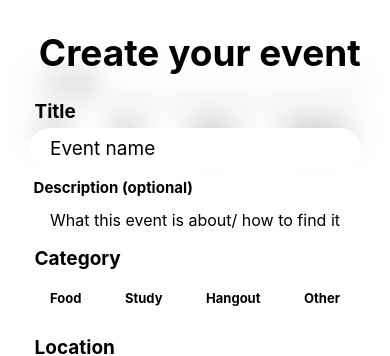
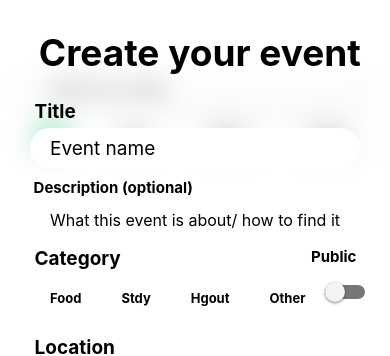
Before and after one commit to TripleC-Map-Social/Map-Social-dev, a React Native app: screen / in a window 390 px wide. Both pictures are taken after typing "Sample" into the empty fields and a click on the button "CREATE EVENT". Shown: the top 356 px of the page. Built offline with nearby package versions, Linux system fonts and the light colour scheme.

Commit message:
public/private switch - create event

```diff
--- a/App.js
+++ b/App.js
@@ -1,7 +1,7 @@
 import { StatusBar } from 'expo-status-bar';
 import {
   StyleSheet, Button, Text, View, SafeAreaView, TextInput, Image, Modal,
-  TouchableOpacity, TouchableWithoutFeedback, Keyboard
+  TouchableOpacity, TouchableWithoutFeedback, Keyboard, Switch
 } from 'react-native';
 import React, { useState } from 'react';
 import MapView, { Callout, Marker } from 'react-native-maps';
@@ -13,7 +13,13 @@ export default function App() {
 
   const [current, setCurrent] = useState('Home');   // navigation
   const [searchText, setSearchText] = useState(''); // search bar
-  const [searchCategory, setSearchCategory] = useState('All'); // search bar
+  // const [searchCategory, setSearchCategory] = useState('All'); // search bar
+  // const [searchTime, setSearchTime] = useState(null); // events within 1 hour, 1 day, 1 week, 1 month, 1 year, all time
+  const [search, setSearch] = useState({
+    text: '',
+    category: 'All',
+    time: null,  // events within 1 hour, 1 day, 1 week, 1 month, 1 year, all time
+  });
   const [poi, setPoi] = useState(null);
 
   const [modalVisible, setModalVisible] = useState(false);
@@ -21,9 +27,14 @@ export default function App() {
     title: '',
     description: '',
     category: '',
+    public: false,
     location: { latitude: 32.88123691352959, longitude: -117.23760781304348 },  // G馆
     datetime: new Date((new Date()).getTime() + 1000 * 2 * 60 * 60),    // 2小时后
   });
+
+  // ----------------- Fake Backend -----------------
+  const [events, setEvents] = useState([]);
+  // ------------------------------------------------
 
   const onPress = (e) => {
     console.log("onPress ++++++++");
@@ -34,37 +45,53 @@ export default function App() {
     setPoi(e.nativeEvent);
   }
 
+
+  const handleSearchTextChange = (text) => {
+    // setSearchText(text);
+    // console.log(searchText);
+    setSearch({ ...search, text: text });
+    console.log(search);
+
+    // todo: send text to backend, receive matching events (async)
+  }
+
+  const handleCategoryChange = (category) => {
+    // setSearchCategory(category);
+    // console.log(searchCategory, category);
+    setSearch({ ...search, category: category });
+    console.log(search);
+
+    // todo: filter events by category
+  }
+
+  const handleTimeChange = (timeFrame) => {
+    setSearch({ ...search, timeFrame: timeFrame });
+    console.log(search.timeFrame);
+  }
+
   const submitForm = () => {
+    // Check if form is valid
+    if (form.title == '' || form.category == '') {
+      alert('Your event must have a title and a category :)');
+      return;
+    }
     console.log('-----------submitForm-----------');
     console.log(form);
     console.log();
 
-    // todo: send form to backend
+    // TODO: send form to backend
+    setEvents([...events, form]);
 
     // If sent correctly, close modal, reset form
     setForm({
       title: '',
       description: '',
       category: '',
+      public: false,
       location: { latitude: 32.88123691352959, longitude: -117.23760781304348 },  // G馆
       datetime: new Date((new Date()).getTime() + 1000 * 2 * 60 * 60),    // 2小时后
     });
     setModalVisible(false);
-  }
-
-  const handleSearchTextChange = (text) => {
-    setSearchText(text);
-    console.log(searchText);
-
-
-    // todo: send text to backend, receive matching events
-  }
-
-  const handleButtonPress = (category) => {
-    setSearchCategory(category);
-    console.log(searchCategory);
-
-    // todo: filter events by category
   }
 
   const HomeScreen = (
@@ -75,22 +102,33 @@ export default function App() {
         <TextInput
           style={searchStyles.searchBar}
           value={searchText}
+          placeholder="Search for events"
           onChangeText={handleSearchTextChange}
-          placeholder="Search"
         />
         <View style={searchStyles.buttonContainer}>
-          <TouchableOpacity style={searchStyles.button} onPress={() => handleButtonPress('All')}>
+          <TouchableOpacity
+            style={search.category == 'All' ? { ...searchStyles.button, backgroundColor: '#D3F5E4' } : searchStyles.button}
+            onPress={() => handleCategoryChange('All')}>
             <Text style={searchStyles.buttonText}>All</Text>
           </TouchableOpacity>
-          <TouchableOpacity style={searchStyles.button} onPress={() => handleButtonPress('Eat')}>
+          <TouchableOpacity
+            style={search.category == 'Eat' ? { ...searchStyles.button, backgroundColor: '#FFD580' } : searchStyles.button}
+            onPress={() => handleCategoryChange('Eat')}>
             <Text style={searchStyles.buttonText}>Eat</Text>
           </TouchableOpacity>
-          <TouchableOpacity style={searchStyles.button} onPress={() => handleButtonPress('Study')}>
+          <TouchableOpacity
+            style={search.category == 'Study' ? { ...searchStyles.button, backgroundColor: 'yellow' } : searchStyles.button}
+            onPress={() => handleCategoryChange('Study')}>
             <Text style={searchStyles.buttonText}>Study</Text>
           </TouchableOpacity>
-          <TouchableOpacity style={searchStyles.button} onPress={() => handleButtonPress('Hangout')}>
-            <Text style={searchStyles.buttonText}>Hangout</Text>
+          <TouchableOpacity
+            style={search.category == 'Hangout' ? { ...searchStyles.button, backgroundColor: 'green' } : searchStyles.button}
+            onPress={() => handleCategoryChange('Hangout')}>
+            <Text style={searchStyles.buttonText}>Hgout</Text>
           </TouchableOpacity>
+
+
+
         </View>
       </View>
 
@@ -147,7 +185,11 @@ export default function App() {
                 value={form.description}
                 onChangeText={txt => setForm({ ...form, description: txt })} />
 
-              <Text style={styles.label}> Category </Text>
+              <View style={{ flexDirection: 'row', justifyContent: 'space-between', }}>
+                <Text style={styles.label}> Category </Text>
+                <Text style={{ ...styles.labelSmall, marginRight: 30, }}> Public </Text>
+              </View>
+
               <View style={{ flexDirection: 'row', justifyContent: 'space-between', marginHorizontal: 30 }}>
 
                 <TouchableOpacity
@@ -159,13 +201,13 @@ export default function App() {
                 <TouchableOpacity
                   style={form.category == 'Study' ? { ...styles.button, backgroundColor: '#FFD580' } : styles.button}
                   onPress={e => setForm({ ...form, category: 'Study' })}>
-                  <Text style={styles.buttonText}>Study</Text>
+                  <Text style={styles.buttonText}>Stdy</Text>
                 </TouchableOpacity>
 
                 <TouchableOpacity
                   style={form.category == 'Hangout' ? { ...styles.button, backgroundColor: '#FFD580' } : styles.button}
                   onPress={e => setForm({ ...form, category: 'Hangout' })}>
-                  <Text style={styles.buttonText}>Hangout</Text>
+                  <Text style={styles.buttonText}>Hgout</Text>
                 </TouchableOpacity>
 
                 <TouchableOpacity
@@ -173,6 +215,15 @@ export default function App() {
                   onPress={e => setForm({ ...form, category: 'Other' })}>
                   <Text style={styles.buttonText}>Other</Text>
                 </TouchableOpacity>
+
+                <Switch
+                  style={{ marginRight: 10, marginTop: 12, alignSelf: 'auto' }}
+                  trackColor={{ false: "#767577", true: "#81b0ff" }}
+                  thumbColor={form.public ? "#f5dd4b" : "#f4f3f4"}
+                  ios_backgroundColor="#3e3e3e"
+                  value={form.public}
+                  onValueChange={() => setForm({ ...form, public: !form.public })}
+                />
 
               </View>
 
@@ -263,7 +314,7 @@ export default function App() {
 const searchStyles = StyleSheet.create({
   container: {
     position: 'absolute',
-    top: '7%',
+    top: '8%',
     left: 0,
     right: 0,
     backgroundColor: 'transparent',
@@ -279,8 +330,11 @@ const searchStyles = StyleSheet.create({
     borderRadius: 20,
     shadowColor: '#000',
     shadowOffset: { width: 0, height: 1 },
-    shadowOpacity: 0.8,
-    shadowRadius: 3,
+    shadowOpacity: 0.5,
+    shadowRadius: 2,
+
+    borderColor: '#F3F3F3',
+    borderWidth: 2,
     marginBottom: 10,
   },
   buttonContainer: {
@@ -298,13 +352,26 @@ const searchStyles = StyleSheet.create({
     borderRadius: 20,
     shadowColor: '#000',
     shadowOffset: { width: 0, height: 1 },
-    shadowOpacity: 0.8,
+    shadowOpacity: 0.5,
     shadowRadius: 3,
-
+  },
+  buttonHighlighted: {
+    backgroundColor: '#D3F5E4',
+    borderRadius: 20,
+    paddingHorizontal: 15,
+    paddingVertical: 10,
+    alignItems: 'center',
+    justifyContent: 'center',
+    borderRadius: 20,
+    shadowColor: '#000',
+    shadowOffset: { width: 0, height: 1 },
+    shadowOpacity: 0.5,
+    shadowRadius: 3,
   },
   buttonText: {
     fontWeight: 'bold',
     color: 'black',
+    fontSize: 12,
   },
 })
 
@@ -390,6 +457,15 @@ const styles = StyleSheet.create({
     borderRadius: 15,
 
   },
+  buttonHighlighted: {
+    backgroundColor: '#FFD580',
+    paddingHorizontal: 10,
+    paddingVertical: 10,
+    margin: 10,
+    alignItems: 'center',
+    justifyContent: 'center',
+    borderRadius: 15,
+  },
   buttonText: {
     fontSize: 13,
     fontWeight: 'bold',
```
